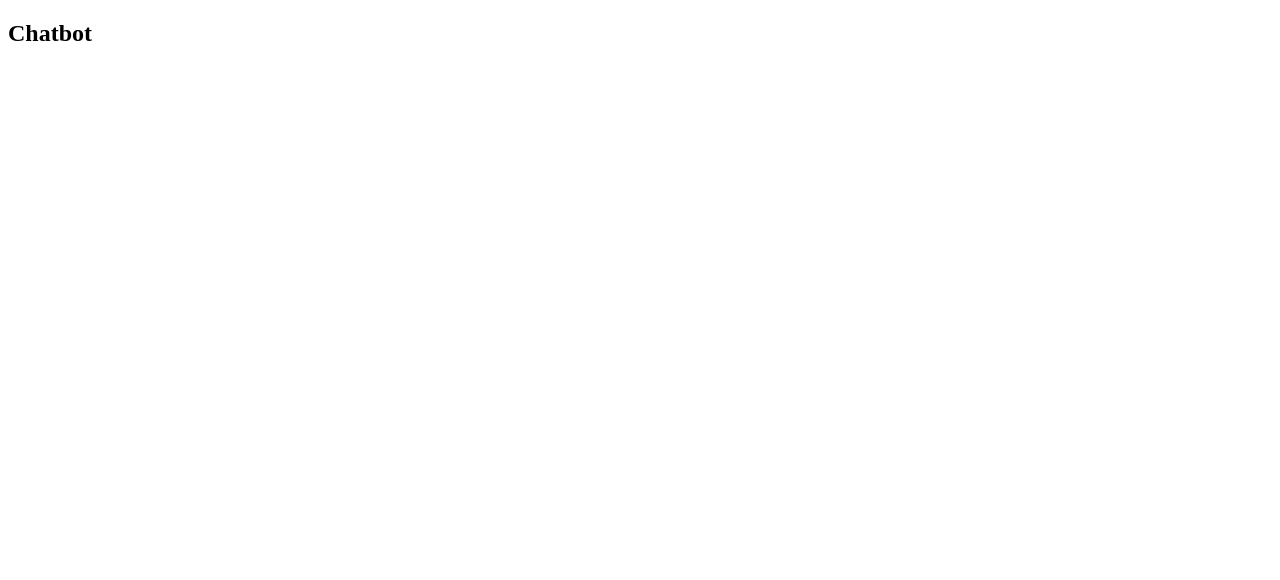
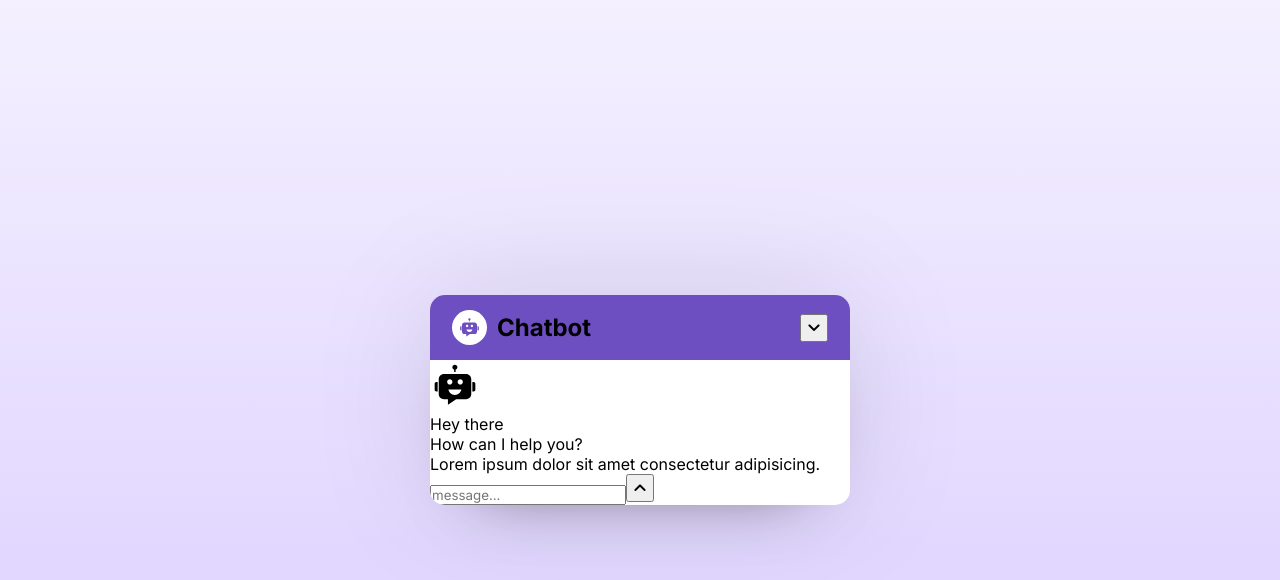
Before and after one commit to Ibso575/chatbot-reactjs, a React (Vite) app: page / in a window 1280 px wide. Shown: the top 580 px of the page. Built offline with nearby package versions, Linux system fonts and the light colour scheme.

Commit message:
new code added

```diff
--- a/index.html
+++ b/index.html
@@ -5,6 +5,8 @@
     <link rel="icon" type="image/svg+xml" href="/favicon.svg" />
     <meta name="viewport" content="width=device-width, initial-scale=1.0" />
     <title>chatbot-reactjs</title>
+    <!-- linking google fonts for icon -->
+    <link rel="stylesheet" href="https://fonts.googleapis.com/css2?family=Material+Symbols+Rounded:opsz,wght,FILL,GRAD@24,400,0,0" />
   </head>
   <body>
     <div id="root"></div>
--- a/src/App.jsx
+++ b/src/App.jsx
@@ -1,13 +1,38 @@
 import React from 'react';
+import Chatboticon from './components/chatboticon';
 
 const App = () => {
     return (
         <div className='container'>
             <div className="chatbot-popup">
+                {/* chatbot header */}
                <div className='chat-header'>
                 <div className='header-info'>
+                    <Chatboticon/>
                     <h2 className="logo-text">Chatbot</h2>
                 </div>
+                <button className='material-symbols-rounded'>keyboard_arrow_down</button>
+               </div>
+               {/* chatbot-body */}
+               <div className="chat-body">
+                  <div className="message bot-message">
+                    <Chatboticon/>
+                    <p className='message-text'>
+                        Hey there <br /> How can I help you?
+                    </p>
+                  </div>
+                  <div className="message user-message">
+                    <p className='message-text'>
+                        Lorem ipsum dolor sit amet consectetur adipisicing.
+                    </p>
+                  </div>
+               </div>
+               {/* chat footer */}
+               <div className="chat-footer">
+                <form action="#" className="chat-form">
+                    <input type="text" placeholder='message...' className="message-input" required/>
+                    <button className='material-symbols-rounded'>keyboard_arrow_up</button>
+                </form>
                </div>
             </div>
         </div>
--- a/src/components/chatboticon.jsx
+++ b/src/components/chatboticon.jsx
@@ -2,9 +2,8 @@ import React from 'react';
 
 const Chatboticon = () => {
     return (
-        <div>
-
-        </div>
+        <svg xmlns="http://www.w3.org/2000/svg" width="50" height="50" viewBox="0 0 1024 1024"><path d="M738.3 287.6H285.7c-59 0-106.8 47.8-106.8 106.8v303.1c0 59 47.8 106.8 106.8 106.8h81.5v111.1c0 .7.8 1.1 1.4.7l166.9-110.6 41.8-.8h117.4l43.6-.4c59 0 106.8-47.8 106.8-106.8V394.5c0-59-47.8-106.9-106.8-106.9zM351.7 448.2c0-29.5 23.9-53.5 53.5-53.5s53.5 23.9 53.5 53.5-23.9 53.5-53.5 53.5-53.5-23.9-53.5-53.5zm157.9 267.1c-67.8 0-123.8-47.5-132.3-109h264.6c-8.6 61.5-64.5 109-132.3 109zm110-213.7c-29.5 0-53.5-23.9-53.5-53.5s23.9-53.5 53.5-53.5 53.5 23.9 53.5 53.5-23.9 53.5-53.5 53.5zM867.2 644.5V453.1h26.5c19.4 0 35.1 15.7 35.1 35.1v121.1c0 19.4-15.7 35.1-35.1 35.1h-26.5zM95.2 609.4V488.2c0-19.4 15.7-35.1 35.1-35.1h26.5v191.3h-26.5c-19.4 0-35.1-15.7-35.1-35.1zM561.5 149.6c0 23.4-15.6 43.3-36.9 49.7v44.9h-30v-44.9c-21.4-6.5-36.9-26.3-36.9-49.7 0-28.6 23.3-51.9 51.9-51.9s51.9 23.3 51.9 51.9z" />
+</svg>
     );
 }
 
--- a/src/index.css
+++ b/src/index.css
@@ -0,0 +1,53 @@
+/* import google fonts - inter */
+
+@import url('https://fonts.googleapis.com/css2?family=Inter:opsz,wght@14..32,100..900&display=swap');
+
+* {
+    margin: 0;
+    padding: 0;
+    box-sizing: border-box;
+    font-family: "Inter", sans-serif;
+}
+body {
+    width: 100%;
+    display: flex;
+    align-items: center;
+    justify-content: center;
+    min-height: 100vh;
+    background: linear-gradient(#F4F0FF,#DACDFF);
+}
+.chatbot-popup {
+    background:#fff;
+    width: 420px;
+    overflow: hidden;
+    border-radius: 15px;
+    box-shadow: 0 0 128px 0 rgba(0, 0, 0, 0.1),0 32px 64px -48px rgba(0, 0, 0, 0.5);
+}
+
+.chatbot-popup .chat-header {
+display: flex;
+padding: 15px 22px;
+align-items: center;
+justify-content: space-between;
+background: #6D4FC2;
+}
+
+.chat-header .header-info {
+    display: flex;
+    gap: 10px;
+    align-items: center;
+}
+
+.header-info svg {
+    height: 35px;
+    width: 35px;
+    padding: 6px;
+    flex-shrink: 0;
+    fill: #6D4FC2;
+    background: #fff;
+    border-radius: 50%;
+}
+
+.header-info{
+
+}
```
